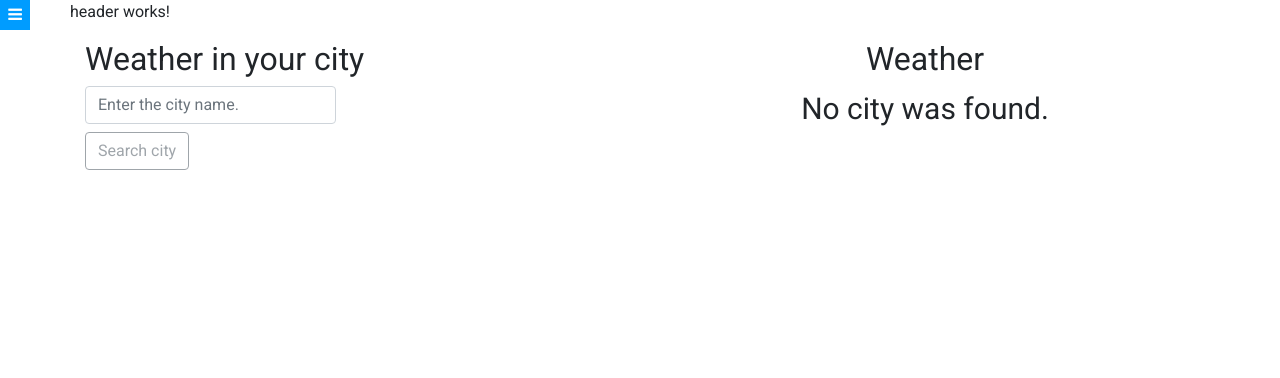
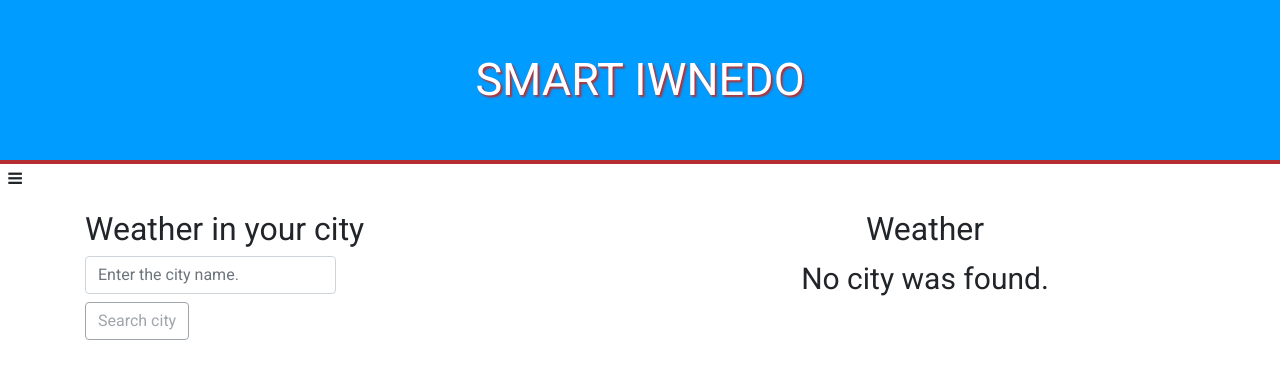
Before and after one commit to wojtexnaj/SMART-Inwedo-Angular, an Angular app: page /http-weather in a window 1280 px wide. Shown: the top 378 px of the page. Built offline with nearby package versions, Linux system fonts and the light colour scheme.

Commit message:
Style for header.

```diff
--- a/src/app/app.component.html
+++ b/src/app/app.component.html
@@ -1,3 +1,4 @@
+<header></header>
 <div class="container">
   <div class="row">
     <div class="navigation" [ngClass]="{'navigation-on': isNavigation}">
@@ -10,7 +11,6 @@
       <navigation></navigation>
     </div>
     <div class="main">
-      <header></header>
       <router-outlet></router-outlet>
     </div>
   </div>
--- a/src/app/app.component.scss
+++ b/src/app/app.component.scss
@@ -1,11 +1,13 @@
 @import '../assets/index.scss';
 .container{
+  margin-top: 30px;
   .row{
     .navigation{
       position: absolute;
       background-color: #ffffff;
       z-index: 100;
       width: 200px;
+      top: 164px;
       left: -200px;
       transition: all 0.5s linear;
       .navigation-switch{
--- a/src/app/header/header.component.html
+++ b/src/app/header/header.component.html
@@ -1,3 +1,7 @@
-<p>
-  header works!
-</p>
+<div class="container-fluid">
+  <div class="row d-flex justify-content-center align-items-center">
+    <div class="title">
+      SMART IWNEDO
+    </div>
+  </div>
+</div>
--- a/src/app/header/header.component.scss
+++ b/src/app/header/header.component.scss
@@ -0,0 +1,13 @@
+@import '../../assets/index.scss';
+.container-fluid{
+  border-bottom: 4px solid $red-color;
+  background-color: $blue-color;
+  .row{
+    height: 160px;
+    .title{
+      color: #ffffff;
+      font-size: 45px;
+      text-shadow: 2px 2px 2px $red-color;
+    }
+  }
+}
```
